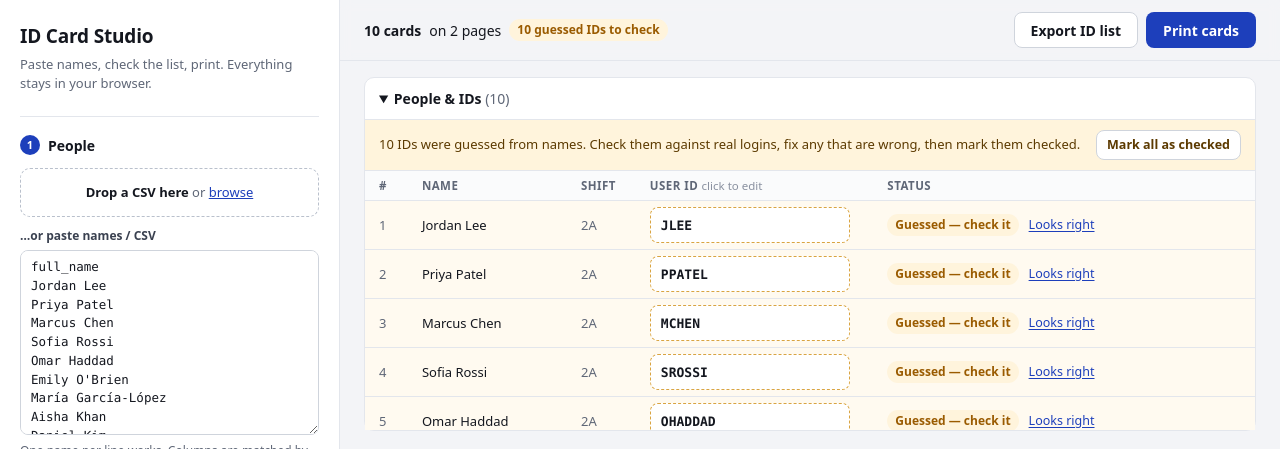
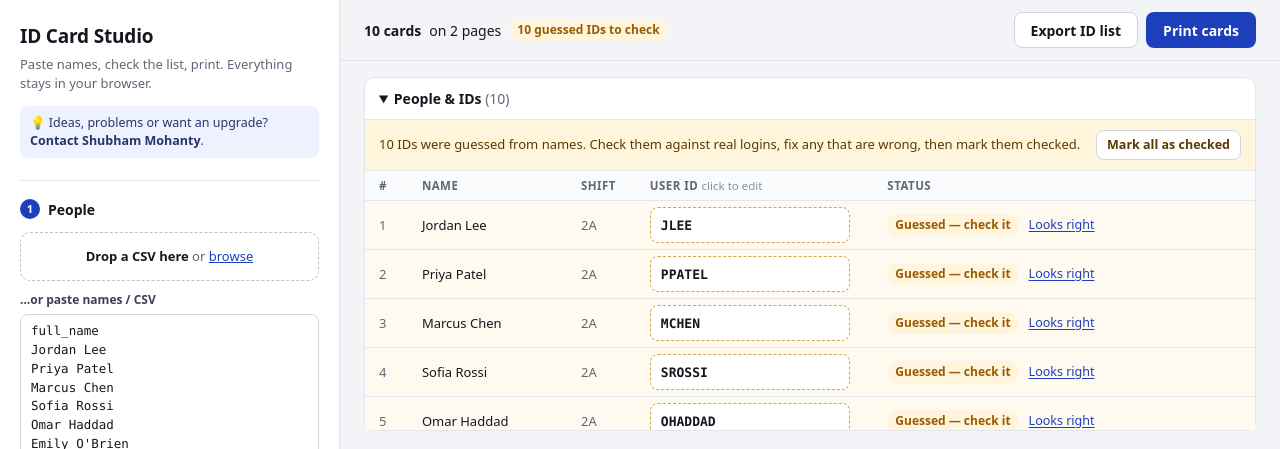
Before and after one commit to SM-7603/printable-id-card-generator, a plain HTML site: page index.html in a window 1280 px wide. Shown: the top 449 px of the page. Drawn offline with Linux system fonts and the light colour scheme.

Commit message:
Add a contact note for ideas and upgrades at the top of the sidebar
Shown on screen only; it is hidden when printing, so cards are unchanged.

```diff
--- a/index.html
+++ b/index.html
@@ -13,6 +13,7 @@
       <header class="brand">
         <h1>ID Card Studio</h1>
         <p>Paste names, check the list, print. Everything stays in your browser.</p>
+        <p class="contact">💡 Ideas, problems or want an upgrade? <strong>Contact Shubham Mohanty</strong>.</p>
       </header>
 
       <!-- Step 1: people -->
--- a/styles.css
+++ b/styles.css
@@ -66,6 +66,15 @@ code { font-family: var(--mono); font-size: 0.92em; }
 /* ---------------------------------------------------------------- sidebar */
 .brand h1 { margin: 0; font-size: 19px; letter-spacing: -0.01em; }
 .brand p { margin: 4px 0 0; color: var(--muted); font-size: 13px; }
+.brand .contact {
+  margin-top: 12px;
+  padding: 8px 10px;
+  border-radius: 8px;
+  background: #eef2ff;
+  color: #27346b;
+  font-size: 12.5px;
+  line-height: 1.45;
+}
 
 .step { margin-top: 22px; padding-top: 18px; border-top: 1px solid var(--line); }
 
```
